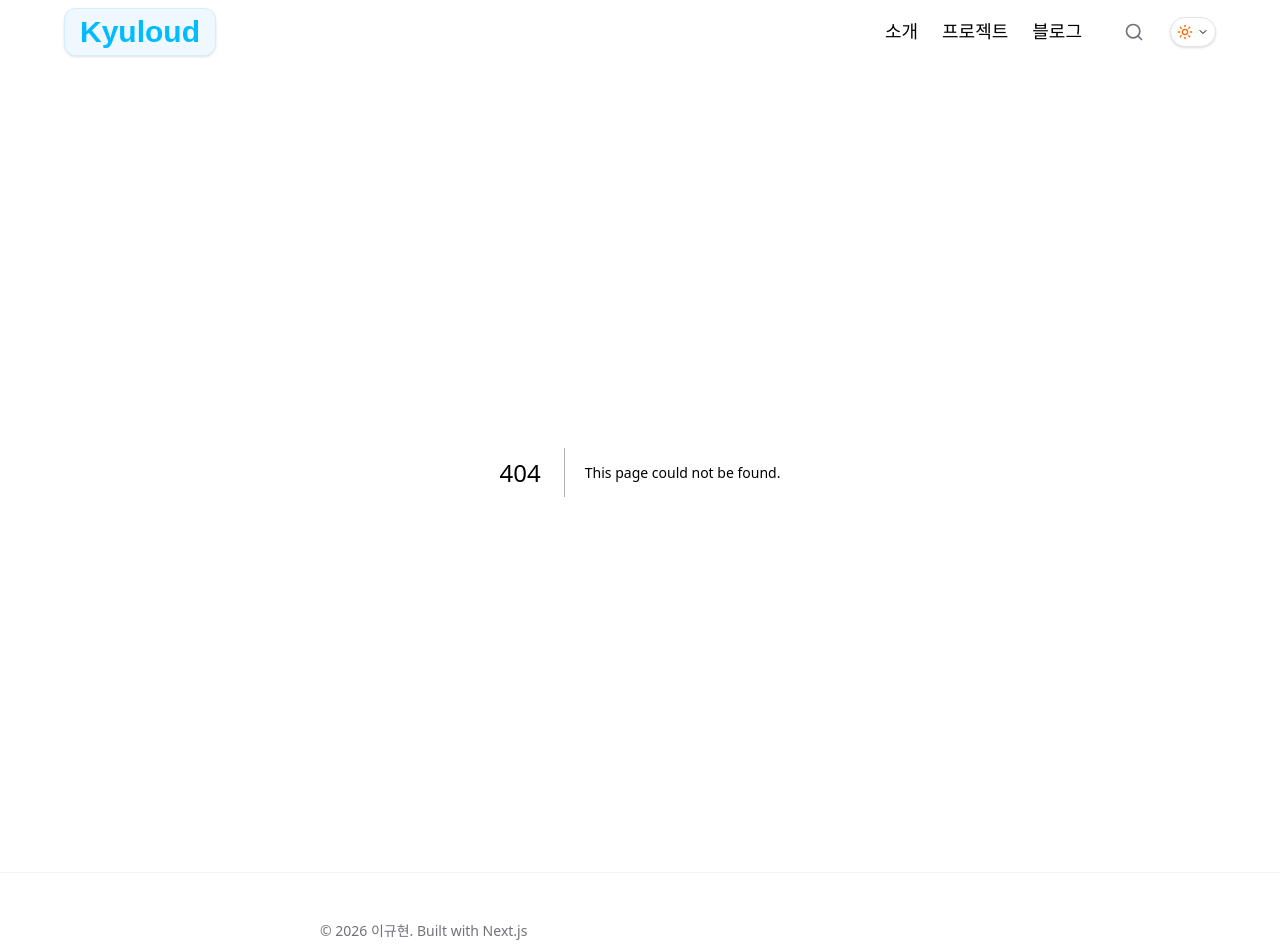
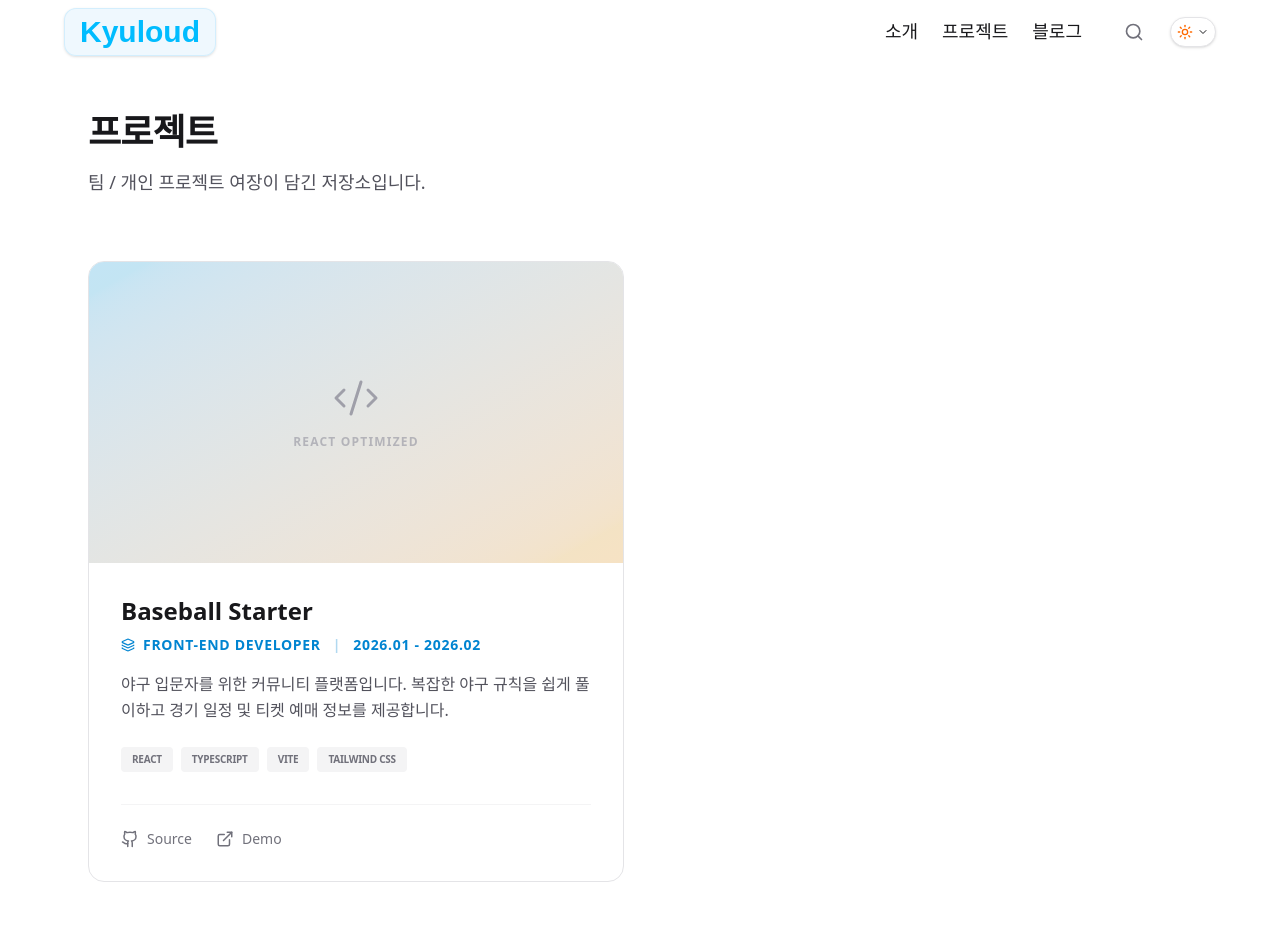
Before and after one commit to leekyuhyun/leekyuhyun.github.io, a Next.js app: page /project in a window 1280 px wide. Before the commit this address had no page. Shown: the top 952 px of the page. Built offline with nearby package versions, Linux system fonts and the light colour scheme; a web font is replaced by a local one.

Commit message:
feat : project 페이지 추가

```diff
--- /dev/null
+++ b/src/app/project/page.tsx
@@ -0,0 +1,5 @@
+import ProjectView from "@/views/project";
+
+export default function ProjectsPage() {
+  return <ProjectView />;
+}
--- /dev/null
+++ b/src/components/project/ProjectCard.tsx
@@ -0,0 +1,66 @@
+import { Github, ExternalLink, Code2, Layers } from "lucide-react";
+import { CV_DATA } from "@/components/introduce/introduceData";
+
+type ProjectType = (typeof CV_DATA.projects)[0];
+
+export default function ProjectCard({ project }: { project: ProjectType }) {
+  return (
+    <div className="group flex flex-col bg-white dark:bg-zinc-900/50 rounded-2xl border border-zinc-200 dark:border-zinc-800 overflow-hidden transition-all hover:shadow-2xl hover:shadow-sky-500/10 hover:-translate-y-1">
+      <div className="relative aspect-video w-full bg-zinc-100 dark:bg-zinc-800 flex items-center justify-center overflow-hidden">
+        <div className="absolute inset-0 opacity-20 group-hover:opacity-30 transition-opacity bg-linear-to-br from-sky-500 to-amber-500" />
+        <div className="relative flex flex-col items-center gap-3 text-zinc-400 group-hover:text-sky-500 dark:group-hover:text-amber-400 transition-colors">
+          <Code2 size={48} strokeWidth={1.5} />
+          <span className="text-xs font-bold tracking-widest uppercase opacity-70">
+            {project.techs[0]} Optimized
+          </span>
+        </div>
+      </div>
+      <div className="p-8 flex flex-col grow">
+        <div className="mb-4">
+          <h3 className="text-2xl font-bold text-zinc-900 dark:text-zinc-100 group-hover:text-sky-500 dark:group-hover:text-amber-300 transition-colors mb-2">
+            {project.title}
+          </h3>
+          <div className="flex items-center gap-2 text-sky-600 dark:text-amber-400 text-sm font-semibold uppercase tracking-wider">
+            <Layers size={14} />
+            {project.role} <span className="mx-1 opacity-30">|</span>{" "}
+            {project.period}
+          </div>
+        </div>
+
+        <p className="text-zinc-600 dark:text-zinc-400 text-base leading-relaxed mb-6 line-clamp-3">
+          {project.description}
+        </p>
+
+        <div className="flex flex-wrap gap-2 mb-8 mt-auto">
+          {project.techs.map((tech) => (
+            <span
+              key={tech}
+              className="px-2.5 py-1 text-[10px] font-black bg-zinc-100 dark:bg-zinc-800 text-zinc-500 dark:text-zinc-400 rounded uppercase tracking-tight border border-transparent dark:border-zinc-700/50"
+            >
+              {tech}
+            </span>
+          ))}
+        </div>
+
+        <div className="flex items-center gap-6 pt-6 border-t border-zinc-100 dark:border-zinc-800">
+          <a
+            href={project.links.github}
+            target="_blank"
+            rel="noopener noreferrer"
+            className="flex items-center gap-2 text-sm font-medium text-zinc-500 hover:text-zinc-900 dark:hover:text-zinc-100 transition-colors"
+          >
+            <Github size={18} /> Source
+          </a>
+          <a
+            href={project.links.demo}
+            target="_blank"
+            rel="noopener noreferrer"
+            className="flex items-center gap-2 text-sm font-medium text-zinc-500 hover:text-sky-500 dark:hover:text-amber-400 transition-colors"
+          >
+            <ExternalLink size={18} /> Demo
+          </a>
+        </div>
+      </div>
+    </div>
+  );
+}
--- /dev/null
+++ b/src/components/project/ProjectHeader.tsx
@@ -0,0 +1,12 @@
+export default function ProjectHeader() {
+  return (
+    <header className="mb-16">
+      <h2 className="text-4xl font-bold text-zinc-900 dark:text-zinc-100 mb-4 tracking-tight">
+        프로젝트
+      </h2>
+      <p className="text-zinc-600 dark:text-zinc-400 text-lg max-w-2xl leading-relaxed">
+        팀 / 개인 프로젝트 여장이 담긴 저장소입니다.
+      </p>
+    </header>
+  );
+}
--- /dev/null
+++ b/src/views/project.tsx
@@ -0,0 +1,20 @@
+"use client";
+
+import { CV_DATA } from "@/components/introduce/introduceData";
+import ProjectHeader from "@/components/project/ProjectHeader";
+import ProjectCard from "@/components/project/ProjectCard";
+
+export default function ProjectView() {
+  const projects = CV_DATA.projects || [];
+
+  return (
+    <div className="max-w-6xl mx-auto px-6 pt-10 pb-20 font-sans">
+      <ProjectHeader />
+      <div className="grid grid-cols-1 md:grid-cols-2 gap-8">
+        {projects.map((project, index) => (
+          <ProjectCard key={index} project={project} />
+        ))}
+      </div>
+    </div>
+  );
+}
```
